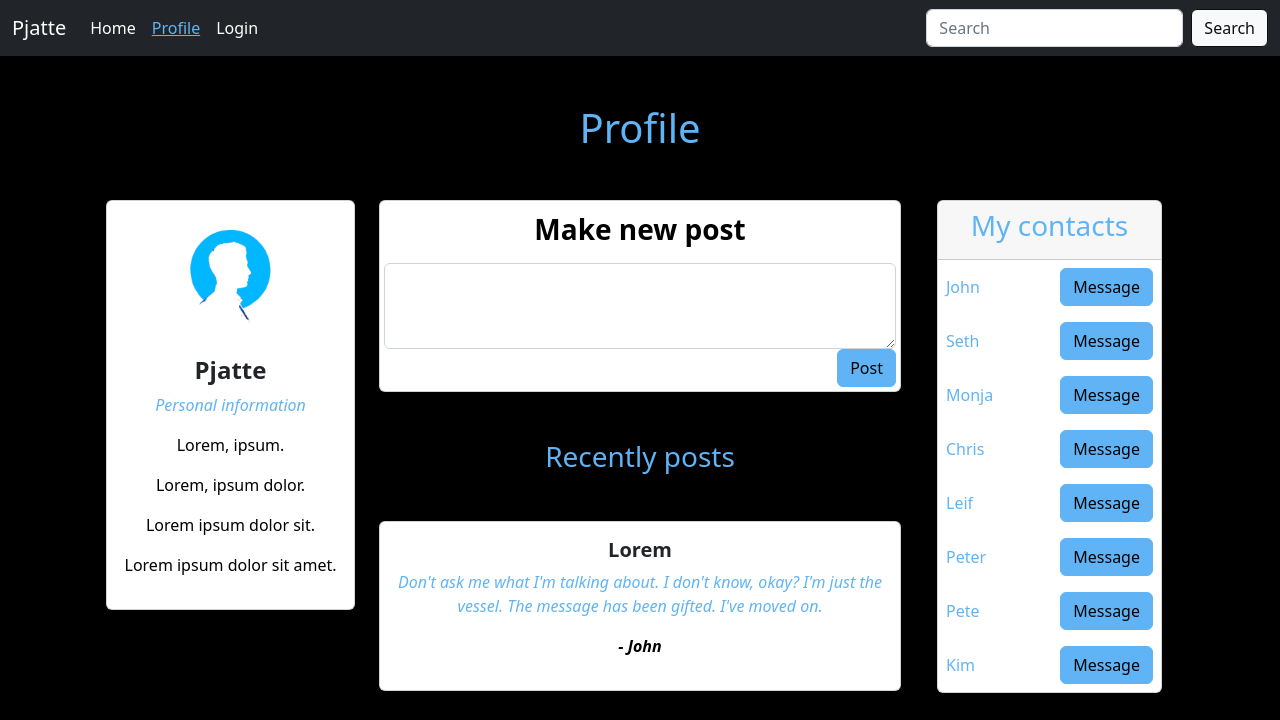
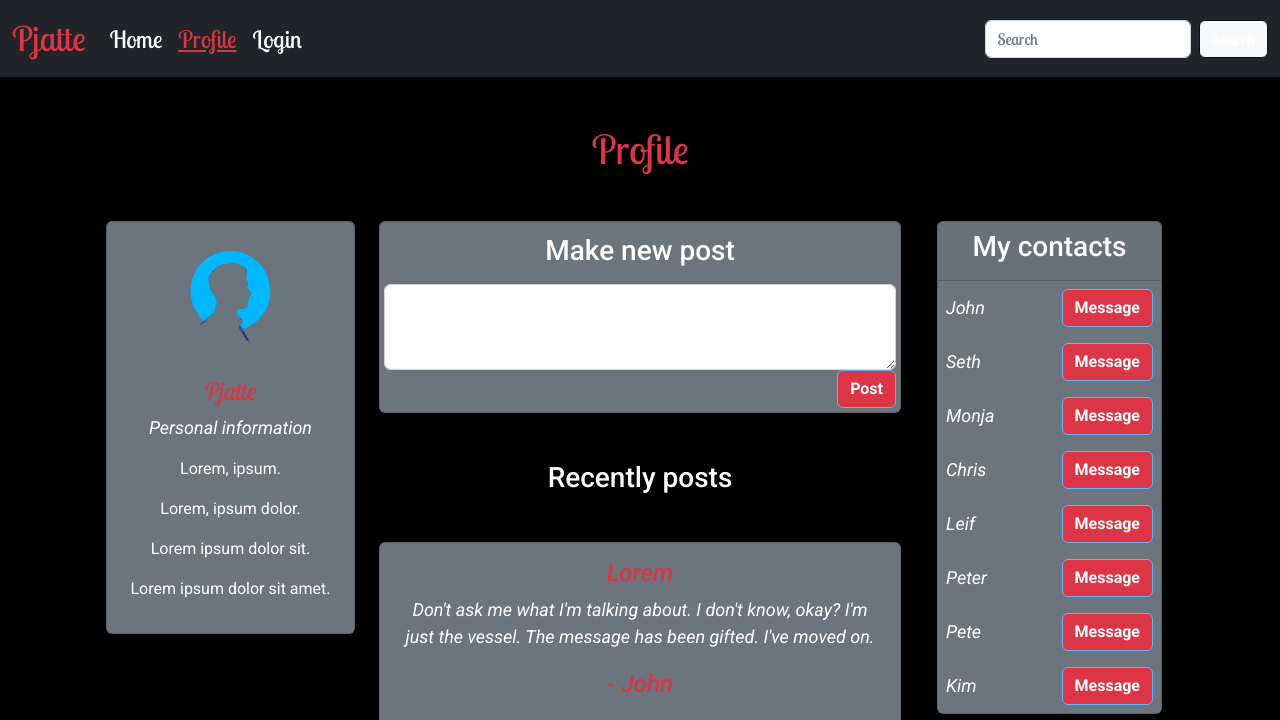
Before and after one commit to Pjatte1337/CSS-Framework-CA, a website: page profile.html in a window 1280 px wide. Shown: the top 720 px of the page. Drawn offline with nearby package versions, Linux system fonts and the light colour scheme.

Commit message:
Updated scss

```diff
--- a/src/scss/_variables.scss
+++ b/src/scss/_variables.scss
@@ -1,15 +1,3 @@
-// scss-docs-start color-variables
-$blue:    #60b4f5 ;
-$indigo:  #6610f2 ;
-$purple:  #6f42c1 ;
-$pink:    #d63384 ;
-$red:     #dc3545 ;
-$orange:  #fd7e14 ;
-$yellow:  #ffc107 ;
-$green:   #100e10 ;
-$teal:    #20c997 ;
-$cyan:    #0dcaf0 ;
-
 // scss-docs-start gray-color-variables
 $white:    #fff ;
 $gray-100: #f8f9fa ;
@@ -22,3 +10,15 @@ $gray-700: #495057 ;
 $gray-800: #343a40 ;
 $gray-900: #212529 ;
 $black:    #000 ;
+
+// scss-docs-start color-variables
+$blue:    #60b4f5 ;
+$indigo:  #6610f2 ;
+$purple:  #6f42c1 ;
+$pink:    #d63384 ;
+$red:     #dc3545 ;
+$orange:  #fd7e14 ;
+$yellow:  #ffc107 ;
+$green:   #100e10 ;
+$teal:    #20c997 ;
+$cyan:    #0dcaf0 ;
--- a/src/scss/styles.scss
+++ b/src/scss/styles.scss
@@ -1,46 +1,93 @@
 @import "variables.scss";
-
+@import url('https://fonts.googleapis.com/css2?family=Lobster+Two:ital,wght@0,400;0,700;1,400;1,700&family=Roboto:ital,wght@0,100;0,300;0,400;0,500;0,700;0,900;1,100;1,300;1,400;1,500;1,700;1,900&display=swap');
 @import "../../node_modules/bootstrap/scss/bootstrap.scss";
 
 /* Custom */
 body {
     background-color: $black;
+    font-family: 'roboto', sans-serif
 }
 
+/* Navbar */
+nav {
+    font-family: 'lobster two', sans-serif;
+    font-size: 24px;
+}
 
+.navbar-brand {
+    color: $red;
+    font-size: 34px;
+}
 
-.navbar-brand,
-.form-text,
-p {
+.navbar-brand:hover {
     color: $white;
+}
+
+.navbar-toggler-icon  {
+    background-color: $red;
+}
+
+.nav-link:hover {
+    color: $red;
 }
 
 .nav-link {
     color: $white;
 }
 
-.nav-link:hover,
-.navbar-brand:hover,
+.collapse .navbar-nav .active {
+    color: $red;
+    text-decoration: underline;
+    font-weight: 500;
+}
+
+.btn {
+    background-color: $red;
+    color: $white;
+    font-weight: 600;
+}
+
 .btn:hover {
-    color: $blue;
+    background-color: $black;
+    color: $white;
+}
+
+/* content */
+h1,
+h5,
+h4,
+.card-name {
+    color: $red;
+}
+
+.card {
+    background-color: $gray-600;
 }
 
 
-
-h1,
-label,
-h3 {
-    color: $blue;
+.card-name,
+.card-title {
+    font-style: italic;
+    font-weight: 500;
+    font-size: 24PX;
 }
 
-.collapse .navbar-nav .active {
-    color: $blue;
-    text-decoration: underline;
+.card-text,
+.names {
+    font-style: italic;
+    font-size: 18PX;
 }
 
+.form-text,
+.form-label,
+h3,
+p{
+    color: $white;
+}
 
-.container {
-    min-width: auto ;
+footer {
+    font-family: 'lobster two', sans-serif;
+    font-size: 24px;
 }
 
 
@@ -50,51 +97,8 @@ h3 {
     }
 }
 
-.navbar-toggler-icon  {
-    background-color: $white;
+/* font family */
+h1,
+h4 {
+    font-family: 'lobster two', sans-serif;
 }
-
-
-/* FOOTER */
-.container a {
-    color: $blue;
-}
-
-footer li .nav-link,
-footer p{
-    color: $white;
-}
-
-
-.card-body .card-text {
-    color: $blue;
-}
-
-.names {
-    color: $blue;
-}
-
-.card-content,
-.card-name,
-.text-theme-text {
-    color: $black;
-}
-
-.card-name {
-    font-style: italic;
-    font-weight: 800;
-}
-
-.card-title,
-.text-theme-text {
-    font-weight: 800;
-}
-
-.card-text {
-    font-style: italic;
-}
-
-.btn:hover {
-    color: $black;
-
-}
```
Also changed, not shown: dist/css/styles.css, 1 other file.
